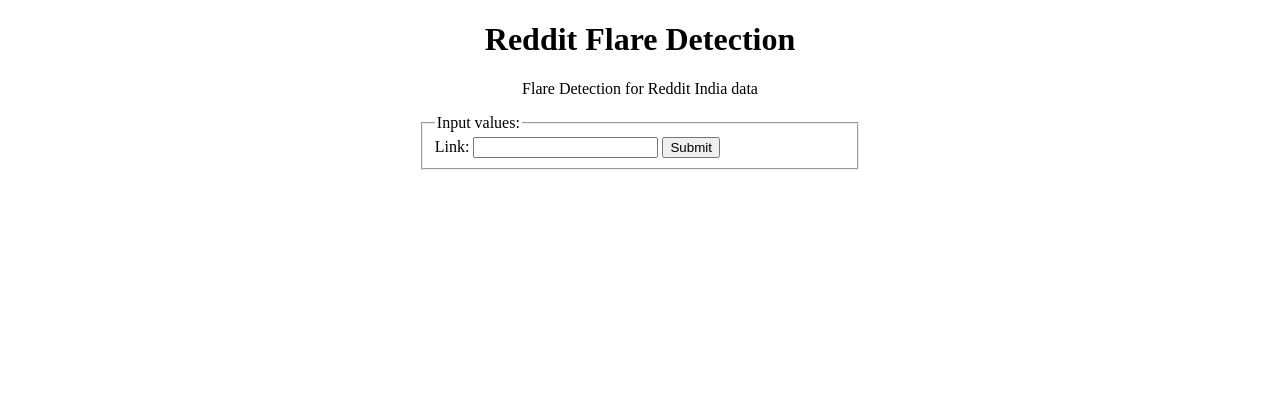
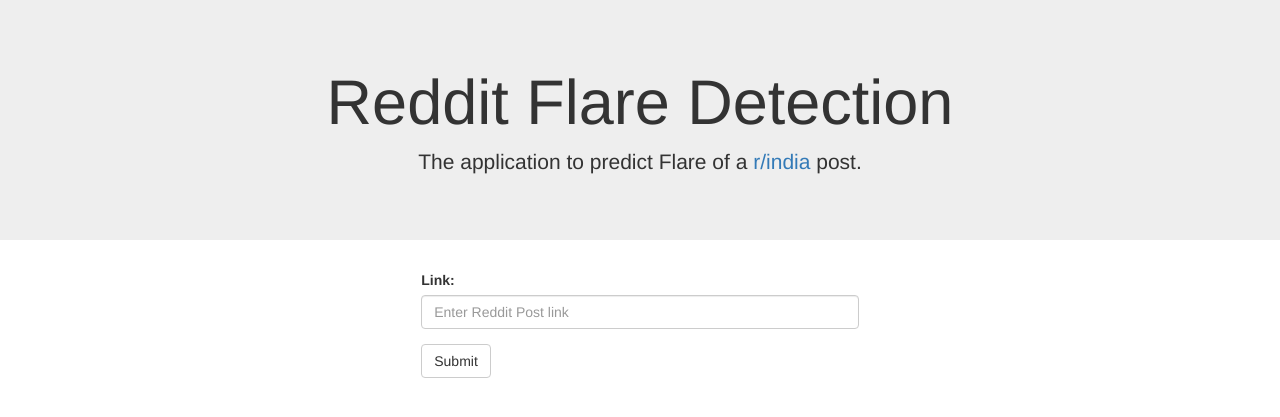
Before and after one commit to akanshagautam3751/Reddit-Flare-Detection, a Flask app: page / in a window 1280 px wide. Shown: the top 417 px of the page. Run offline with Flask 2, Linux system fonts and the light colour scheme; parts of the project's set-up code (start-up, migrations or seed data) failed here and were passed over; some libraries are stand-ins or nearby versions.

Commit message:
Fixed the website!

```diff
--- a/templates/main.html
+++ b/templates/main.html
@@ -7,20 +7,26 @@
 		}
 	</style>
 	<head>
-	    <title>Reddit Flare Detection</title>
+		<title>Reddit Flare Detection</title>
+		<meta charset="utf-8">
+		<meta name="viewport" content="width=device-width, initial-scale=1">
+		<link rel="stylesheet" href="https://maxcdn.bootstrapcdn.com/bootstrap/3.4.1/css/bootstrap.min.css">
+		<script src="https://ajax.googleapis.com/ajax/libs/jquery/3.4.1/jquery.min.js"></script>
+		<script src="https://maxcdn.bootstrapcdn.com/bootstrap/3.4.1/js/bootstrap.min.js"></script>
 	</head>
 	<body>
 		<div class="jumbotron text-center" align = 'center'>
 		    <h1>Reddit Flare Detection</h1>
-		    <p>Flare Detection for Reddit India data</p>
+		    <p>The application to predict Flare of a <a href="https://www.reddit.com/r/india/">r/india</a> post.</p>
 		</div>
 		<div class="container-fluid">
 	  		<form action="{{ url_for('main') }}" method="POST">
 		    	<fieldset>
-		        	<legend>Input values:</legend>
-		        	Link:
-		        	<input name="link" type="string" required>
-		  	    	<input type="submit">
+		    		<div class='form-group'>
+			        	<label for='link'>Link: </label>
+			        	<input class="form-control" placeholder="Enter Reddit Post link" name="link" type="string" required>
+			        </div>
+			  	    <input type="submit" class="btn btn-default">
 		    	</fieldset>
 			</form>
 			<div>
@@ -29,11 +35,11 @@
 			<div align="center">
 			    {% if result %}
 			        {% for variable, value in original_input.items() %}
-			            <b>{{ variable }}</b> : {{ value }}
+			            <b> Given link </b> : {{ value }}
 			        {% endfor %}
 			        <br>
-			        <br> <b>Predicted flare: </b>
-			           <p style="font-size:50px">{{ result }}</p>
+			        <br>
+			        <b>Predicted flare: </b> <p style="font-size:20px">{{ result }}</p>
 			    {% endif %}
 			</div>
 		</div>
```
